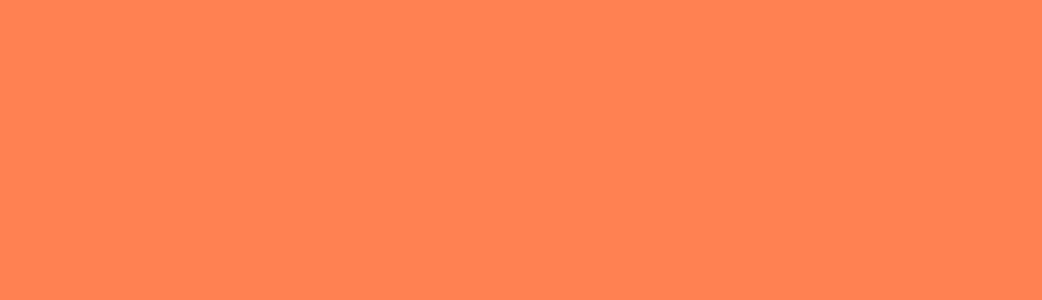
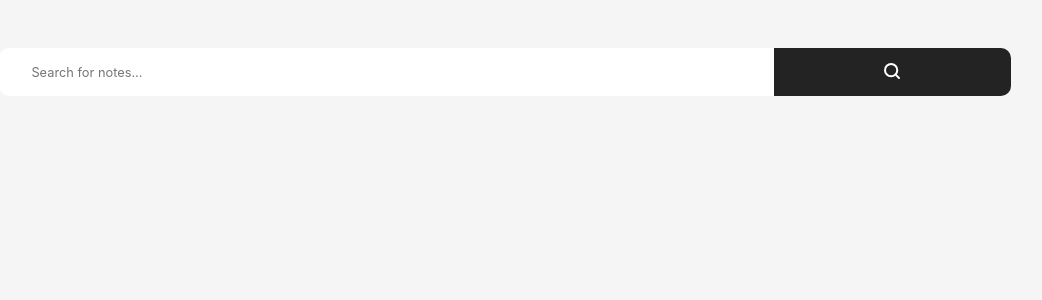
Before and after one commit to deepak-gangwar/note-chrome-extension, a React (Vite) app: page / in a window 1280 px wide. Shown: the top 300 px of the page, without its empty margins (135-1177 px from the left). Built offline with nearby package versions, Linux system fonts and the light colour scheme.

Commit message:
Add basic styles for search component

```diff
--- a/src/App.css
+++ b/src/App.css
@@ -347,3 +347,11 @@ template {
 [hidden] {
   display: none;
 }
+
+:root {
+  --color-offwhite: #f5f5f5;
+  --color-white: #ffffff;
+  --color-accent: #232323;
+  --color-dark-purple: #a89fca;
+  --color-light-purple: #ddd7f0;
+}
--- a/src/components/Panel.jsx
+++ b/src/components/Panel.jsx
@@ -1,7 +1,10 @@
 import styles from '../styles/Panel.module.css'
+import Search from './Search'
 
 export default function Panel() {
     return (
-        <div className={styles.panel}></div>
+        <div className={styles.panel}>
+            <Search />
+        </div>
     )
 }
--- /dev/null
+++ b/src/components/Search.jsx
@@ -0,0 +1,15 @@
+import styles from '../styles/Search.module.css'
+
+export default function Search() {
+    return (
+        <div className={styles.search}>
+            <input type="text" className={styles.bar} name='search-bar' placeholder="Search for notes..." />
+            <div className={styles.button}>
+                <svg className={styles.search_icon} width="42" height="42" viewBox="0 0 42 42" fill="none" xmlns="http://www.w3.org/2000/svg">
+                    <circle cx="19.25" cy="19.25" r="12.25" stroke="white" strokeWidth="4" />
+                    <path d="M35 35L29.75 29.75" stroke="white" strokeWidth="4" strokeLinecap="round" />
+                </svg>
+            </div>
+        </div>
+    )
+}
--- a/src/styles/Panel.module.css
+++ b/src/styles/Panel.module.css
@@ -1,5 +1,5 @@
 .panel {
     width: 100vw;
     height: 100vh;
-    background-color: coral;
+    background-color: var(--color-offwhite);
 }
--- /dev/null
+++ b/src/styles/Search.module.css
@@ -0,0 +1,33 @@
+.search {
+    padding: 3rem;
+    display: flex;
+    justify-content: center;
+}
+
+.bar {
+    outline: none;
+    border: 0;
+    display: inline;
+    width: 60%;
+    height: 3rem;
+    padding: 0 2rem;
+    font-size: 0.8rem;
+    border-top-left-radius: 10px;
+    border-bottom-left-radius: 10px;
+}
+
+.button {
+    cursor: pointer;
+    height: 3rem;
+    display: inline-block;
+    width: 20%;
+    background-color: var(--color-accent);
+    color: var(--color-offwhite);
+    text-align: center;
+    border-top-right-radius: 10px;
+    border-bottom-right-radius: 10px;
+}
+
+.search_icon {
+    transform: translateY(2px) scale(0.5);
+}
```
